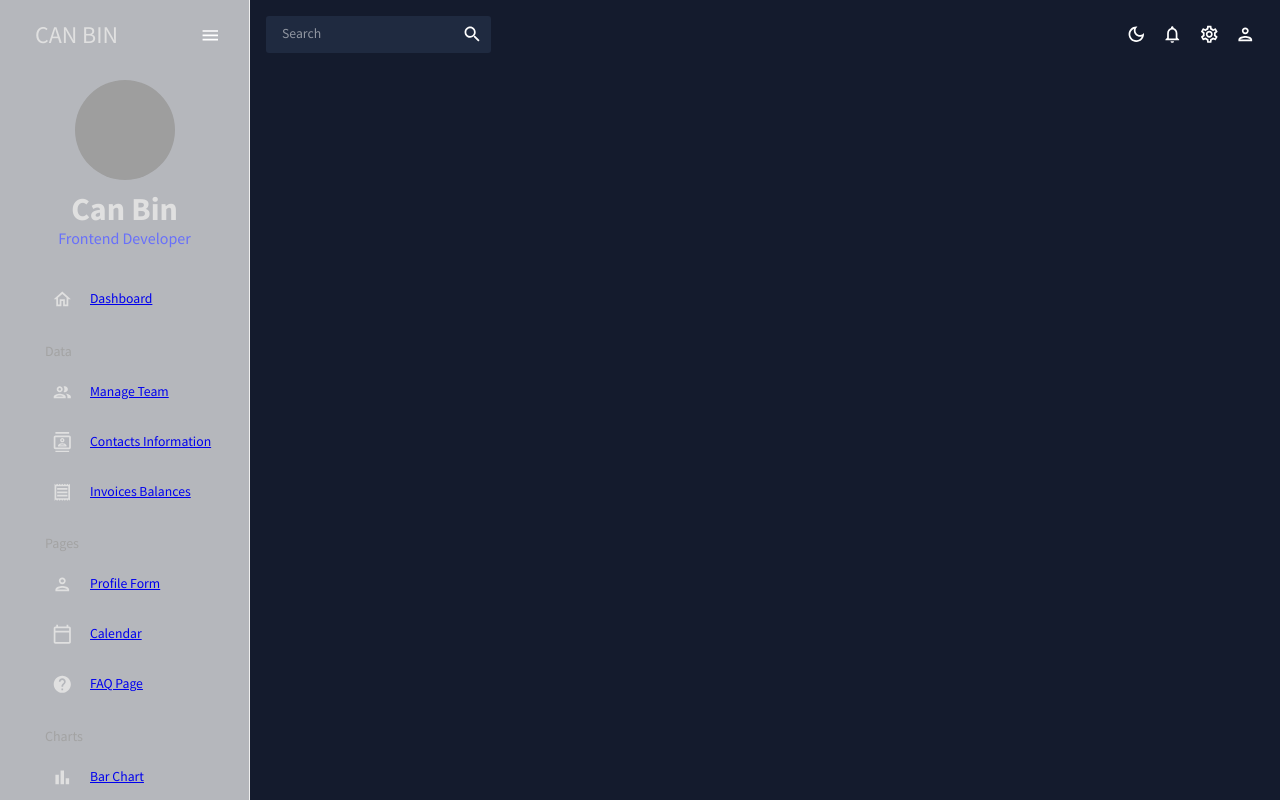
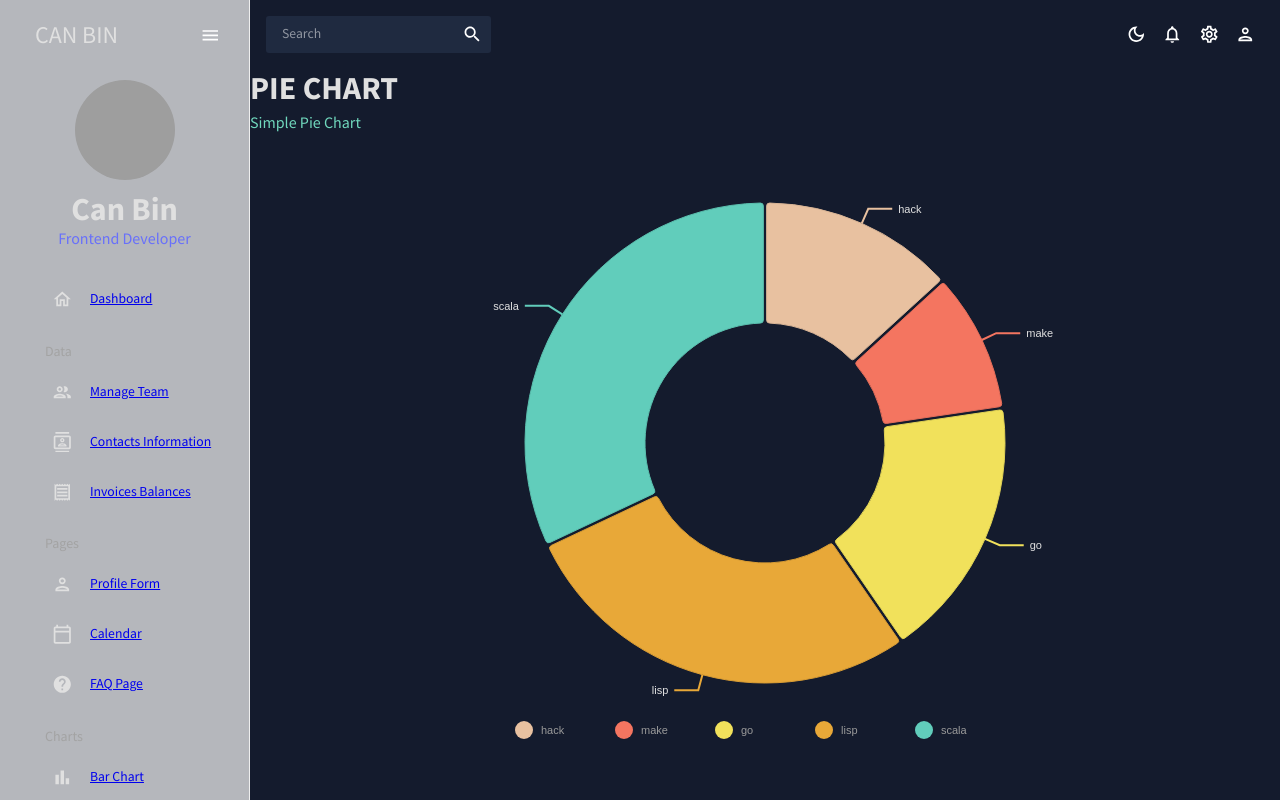
Before and after one commit to Can-Bin/React-Dashboard-App, a React (Create React App) app: page /pie in a window 1280 px wide. Shown: the top 800 px of the page. Built offline with nearby package versions, Linux system fonts and the light colour scheme; grey boxes are pictures that could not be loaded.

Commit message:
pie chart was created

```diff
--- a/src/App.js
+++ b/src/App.js
@@ -12,6 +12,7 @@
 import Calendar from "./scenes/calendar"
 import Faq from './scenes/faq';
 import Bar from './scenes/bar';
+import Pie from './scenes/pie';
 
 
 
@@ -35,7 +36,7 @@
                             <Route path='/calendar' element={<Calendar/>}/>
                             <Route path='/faq' element={<Faq/>}/>
                             <Route path='/bar' element={<Bar/>}/>
-                            {/* <Route path='/pie' element={<Pie/>}/> */}
+                            <Route path='/pie' element={<Pie/>}/>
                             {/* <Route path='/line' element={<Line/>}/> */}
                             {/* <Route path='/geography' element={<Geography/>}/> */}
                         </Routes>
--- /dev/null
+++ b/src/components/PieChart.js
@@ -0,0 +1,121 @@
+import { ResponsivePie } from "@nivo/pie"
+import {useTheme} from "@mui/material"
+import {tokens} from "../theme"
+import {mockPieData as data} from "../data/mockData"
+
+const PieChart = () => {
+
+    const theme = useTheme()
+    const colors = tokens(theme.palette.mode)
+    return(
+        <ResponsivePie
+        data={data}
+        theme={{
+            axis: {
+                domain: {
+                    line: {
+                        stroke: colors.grey[100]
+                    }
+                },
+                legend: {
+                    text:{
+                        fill: colors.grey[100]
+                    }
+                },
+                ticks: {
+                    line:{
+                        stroke: colors.grey[100],
+                        strokeWidth: 1
+                    },
+                    text: {
+                        fill: colors.grey[100]
+                    }
+                }
+            },
+            legends: {
+                text: {
+                    fill: colors.grey[100]
+                }
+            }
+        }}
+        margin={{ top: 40, right: 80, bottom: 80, left: 80 }}
+        innerRadius={0.5}
+        padAngle={0.7}
+        cornerRadius={3}
+        activeOuterRadiusOffset={8}
+        borderWidth={1}
+        borderColor={{
+            from: 'color',
+            modifiers: [
+                [
+                    'darker',
+                    0.2
+                ]
+            ]
+        }}
+        arcLinkLabelsSkipAngle={10}
+        arcLinkLabelsTextColor={colors.grey[100]}
+        arcLinkLabelsThickness={2}
+        arcLinkLabelsColor={{ from: 'color' }}
+        enableArcLabels={false}
+        arcLabelsSkipAngle={10}
+        arcLabelsTextColor={{
+            from: 'color',
+            modifiers: [
+                [
+                    'darker',
+                    2
+                ]
+            ]
+        }}
+        defs={[
+            {
+                id: 'dots',
+                type: 'patternDots',
+                background: 'inherit',
+                color: 'rgba(255, 255, 255, 0.3)',
+                size: 4,
+                padding: 1,
+                stagger: true
+            },
+            {
+                id: 'lines',
+                type: 'patternLines',
+                background: 'inherit',
+                color: 'rgba(255, 255, 255, 0.3)',
+                rotation: -45,
+                lineWidth: 6,
+                spacing: 10
+            }
+        ]}
+
+        legends={[
+            {
+                anchor: 'bottom',
+                direction: 'row',
+                justify: false,
+                translateX: 0,
+                translateY: 56,
+                itemsSpacing: 0,
+                itemWidth: 100,
+                itemHeight: 18,
+                itemTextColor: '#999',
+                itemDirection: 'left-to-right',
+                itemOpacity: 1,
+                symbolSize: 18,
+                symbolShape: 'circle',
+                effects: [
+                    {
+                        on: 'hover',
+                        style: {
+                            itemTextColor: '#000'
+                        }
+                    }
+                ]
+            }
+        ]}
+    />
+    )
+}
+
+export default PieChart
--- /dev/null
+++ b/src/scenes/pie/index.js
@@ -0,0 +1,16 @@
+import { Box } from "@mui/material";
+import Header from "../../components/Header";
+import PieChart from "../../components/PieChart"
+
+const Pie = () => {
+    return(
+        <Box>
+            <Header title="PIE CHART" subtitle="Simple Pie Chart"/>
+            <Box height="75vh">
+                <PieChart/>
+            </Box>
+        </Box>
+    )
+}
+
+export default Pie
```
